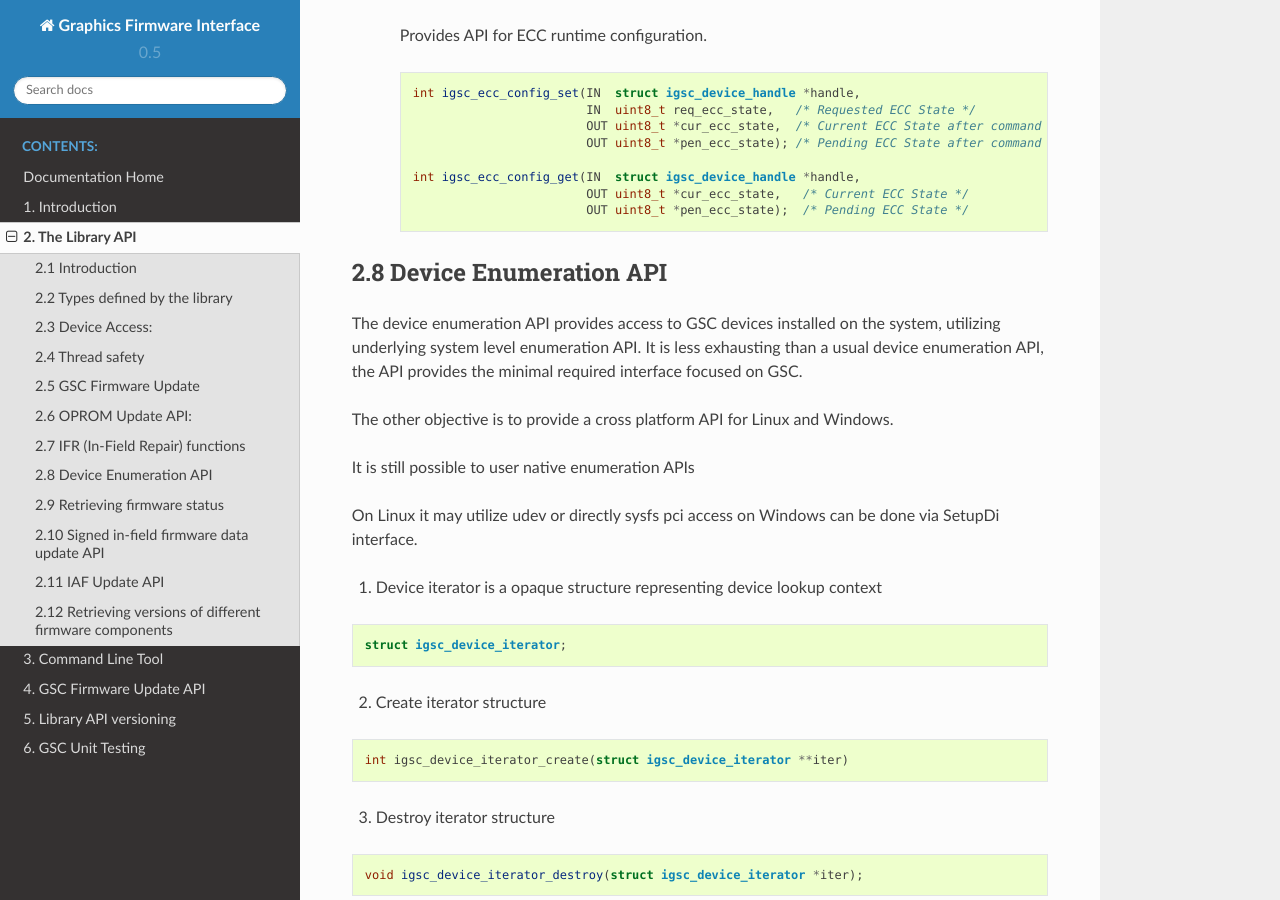
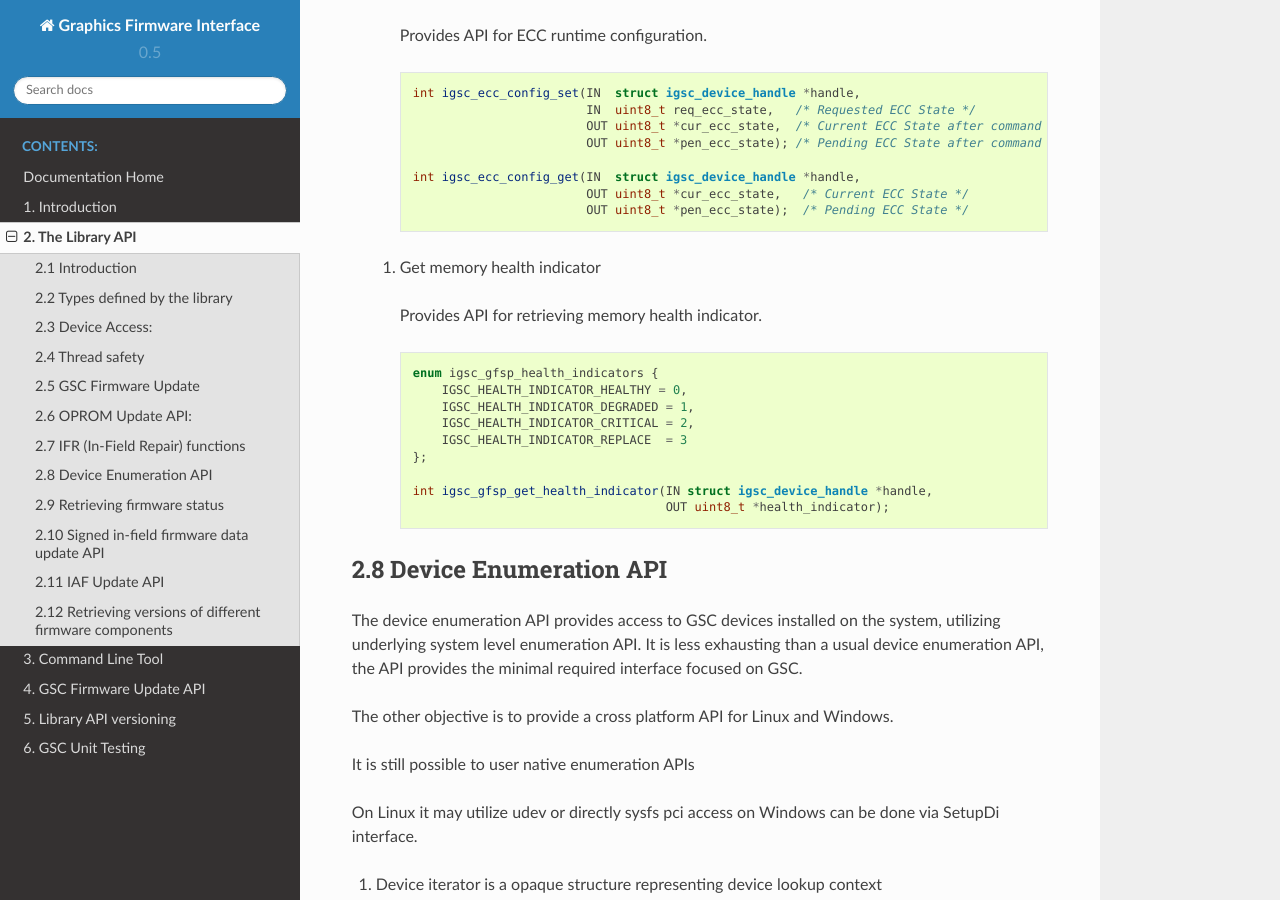
Before and after one commit to intel/igsc, a Sphinx documentation site: the page built from doc/igsc_api.rst, in a window 1280 px wide and 900 px high, scrolled down 17308 px. Built offline with Sphinx 7.4.7 and the Read the Docs theme 2.0.0, drawn with Linux system fonts in a browser that asks for light colours; formulas are drawn with MathJax 3.

Commit message:
igsc: doc: add documentation for get memory health indicator api
Add documentation for get memory health indicator library api

Signed-off-by: Vitaly Lubart <vitaly.lubart@intel.com>

```diff
--- a/doc/igsc_api.rst
+++ b/doc/igsc_api.rst
@@ -986,6 +986,22 @@ which holds paring state of the OPROM image information.
                               OUT uint8_t *cur_ecc_state,   /* Current ECC State */
                               OUT uint8_t *pen_ecc_state);  /* Pending ECC State */
 
+  i. Get memory health indicator
+
+    Provides API for retrieving memory health indicator.
+
+    .. code-block:: c
+
+      enum igsc_gfsp_health_indicators {
+          IGSC_HEALTH_INDICATOR_HEALTHY = 0,
+          IGSC_HEALTH_INDICATOR_DEGRADED = 1,
+          IGSC_HEALTH_INDICATOR_CRITICAL = 2,
+          IGSC_HEALTH_INDICATOR_REPLACE  = 3
+      };
+
+      int igsc_gfsp_get_health_indicator(IN struct igsc_device_handle *handle,
+                                         OUT uint8_t *health_indicator);
+
 
 2.8 Device Enumeration API
 ~~~~~~~~~~~~~~~~~~~~~~~~~~
```
